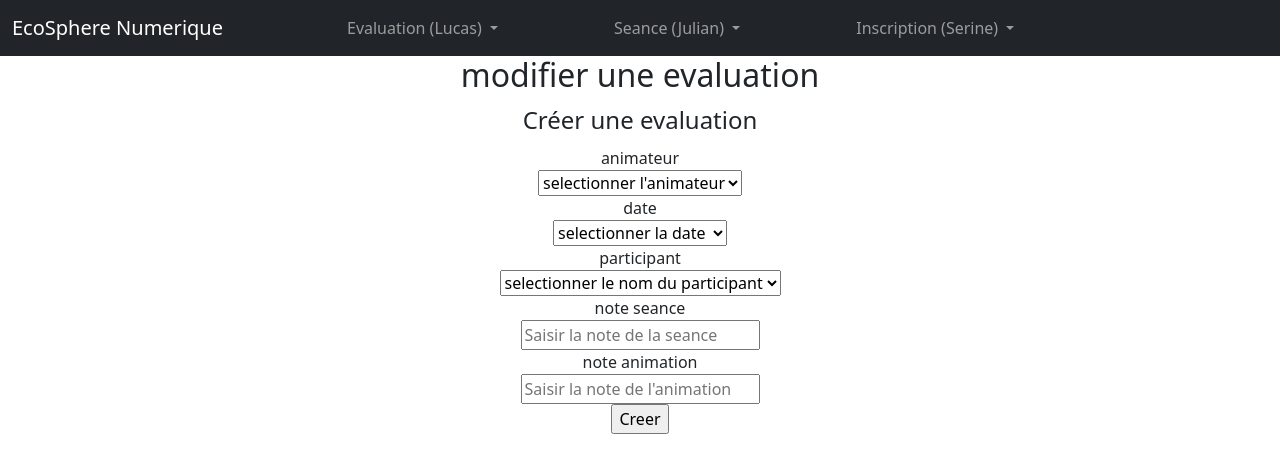
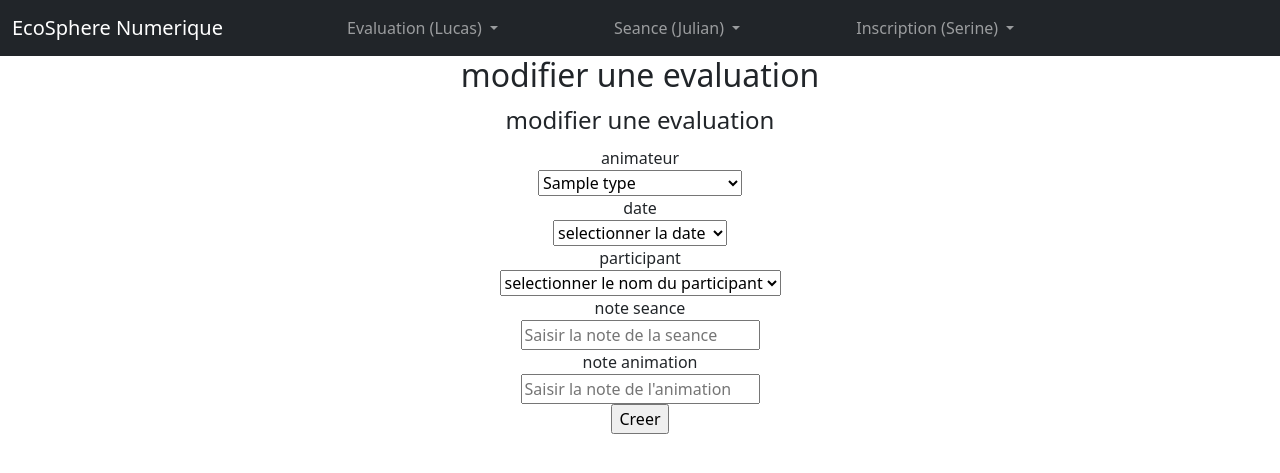
Before and after one commit to Lucas-Requena/ecosphere, a Flask app: template ecosphere/templates/Evaluation/edit_evaluation.html in a window 1280 px wide. Shown: the top 473 px of the page. Run offline with Flask 3, Linux system fonts and the light colour scheme; the template is opened without the code that fills it: most values are stand-ins (such as "Sample title", 1, 10 or a date in 2020); some libraries are stand-ins or nearby versions.

Commit message:
edit mémoire valeur fini

```diff
--- a/ecosphere/app.py
+++ b/ecosphere/app.py
@@ -48,7 +48,7 @@
     evaluations = mycursor.fetchall()
     return render_template('Evaluation/show_evaluation.html', evaluation=evaluations)
 
-@app.route('/animation/delete', methods=['GET'])
+@app.route('/evaluation/delete', methods=['GET'])
 def delete_evaluation():
     print('''suppression d'une evaluation''')
     id = request.args.get('id')
@@ -63,7 +63,7 @@
     get_db().commit()
     return redirect('/evaluation/show')
 
-@app.route('/animation/add', methods=['GET'])
+@app.route('/evaluation/add', methods=['GET'])
 def add_evaluation():
     mycursor = get_db().cursor()
     sql='''SELECT DISTINCT Animateur.N_Animateur, Animateur.Nom_Animateur
@@ -106,11 +106,47 @@
 
 @app.route('/animation/edit', methods=['GET'])
 def edit_evaluation():
-    pass
+    id = request.args.get('id')
+    mycursor = get_db().cursor()
+    sql = '''SELECT id_evaluation, N_Animateur, idSeance, idParticipant, Note_Seance, Note_Animation
+    FROM Evaluation
+    WHERE id_evaluation = %s'''
+    mycursor.execute(sql, (id))
+    evaluation = mycursor.fetchone()
+    sql = '''SELECT DISTINCT N_Animateur, Nom_Animateur
+    FROM Animateur'''
+    mycursor.execute(sql)
+    animateurs = mycursor.fetchall()
+    sql = '''SELECT DISTINCT id_Seance, DateSeance
+    FROM Seance'''
+    mycursor.execute(sql)
+    seances = mycursor.fetchall()
+    sql = '''SELECT DISTINCT idParticipant, Nom_Participant
+    FROM Participant'''
+    mycursor.execute(sql)
+    participants = mycursor.fetchall()
+    return render_template('Evaluation/edit_evaluation.html',evaluation=evaluation,animateurs=animateurs,seances=seances,participants=participants)
+
 
 @app.route('/animation/edit', methods=['POST'])
 def valid_edit_evaluation():
-    pass
+
+    Nom_Animateur = request.form.get('Nom_Animateur', '')
+    DateSeance = request.form.get('DateSeance', '')
+    Nom_Participant = request.form.get('Nom_Participant', '')
+    Note_Seance = request.form.get('Note_Seance', '')
+    Note_Animation = request.form.get('Note_Animation', '')
+    id_evaluation = request.form.get('id_evaluation', '')
+    mycursor = get_db().cursor()
+    sql = '''UPDATE Evaluation
+    SET N_Animateur = %s, idSeance = %s, idParticipant = %s,
+    Note_Seance = %s, Note_Animation = %s
+    WHERE id_evaluation = %s'''
+    tuple_sql = (Nom_Animateur, DateSeance, Nom_Participant, Note_Seance, Note_Animation, id_evaluation)
+    mycursor.execute(sql, tuple_sql)
+    get_db().commit()
+    return redirect('/evaluation/show')
+
 
 ###Seance###
 
--- a/ecosphere/templates/Evaluation/edit_evaluation.html
+++ b/ecosphere/templates/Evaluation/edit_evaluation.html
@@ -1,39 +1,40 @@
 {% extends 'layout.html' %}
 
 {% block title %}
-    <title>ajouter une evaluation</title>
+    <title>modifier une evaluation</title>
 {% endblock %}
 
 {% block body %}
   <h2>modifier une evaluation</h2>
-  <form method="post" action="/animation/add" >
+  <form method="post" action="/animation/edit" >
     <fieldset>
-        <legend> Créer une evaluation</legend>
+        <legend> modifier une evaluation</legend>
+        <input type="hidden" name="id_evaluation" value="{{ evaluation.id_evaluation }}">
         <label for="Nom_Animateur">animateur</label><br>
         <select name="Nom_Animateur" id="Nom_Animateur"   required>
             <option value="">selectionner l'animateur</option>
             {% for type in animateurs %}
-            <option value="{{ type.N_Animateur }}"> {{ type.Nom_Animateur }} </option>
+            <option value="{{ type.N_Animateur }}" {% if type.N_Animateur == evaluation.N_Animateur %}selected{% endif %}> {{ type.Nom_Animateur }} </option>
             {% endfor %}
         </select><br>
         <label for="DateSeance">date</label><br>
         <select name="DateSeance" id="DateSeance"   required>
             <option value="">selectionner la date</option>
             {% for type in seances %}
-            <option value="{{ type.id_Seance }}"> {{ type.DateSeance }} </option>
+            <option value="{{ type.id_Seance }}" {% if type.id_Seance == evaluation.idSeance %}selected{% endif %}> {{ type.DateSeance }} </option>
             {% endfor %}
             </select><br>
         <label for="Nom_Participant">participant</label><br>
         <select name="Nom_Participant" id="Nom_Participant"   required>
             <option value="">selectionner le nom du participant</option>
             {% for type in participants %}
-            <option value="{{ type.idParticipant }}"> {{ type.Nom_Participant }} </option>
+            <option value="{{ type.idParticipant }}" {% if type.idParticipant == evaluation.idParticipant %}selected{% endif %}> {{ type.Nom_Participant }} </option>
             {% endfor %}
             </select><br>
         <label for="Note_Seance">note seance</label><br>
-        <input id="Note_Seance" type="number" name="Note_Seance" size="18" value="" placeholder="Saisir la note de la seance" required><br>
+        <input id="Note_Seance" type="number" name="Note_Seance" size="18" value="{{ evaluation.Note_Seance }}" placeholder="Saisir la note de la seance" required><br>
         <label for="Note_Animation">note animation</label><br>
-        <input id="Note_Animation" type="number" name="Note_Animation" size="18" value="" placeholder="Saisir la note de l'animation" required><br>
+        <input id="Note_Animation" type="number" name="Note_Animation" size="18" value="{{ evaluation.Note_Animation }}" placeholder="Saisir la note de l'animation" required><br>
 
         <input type="submit" value="Creer" name="Valider" >
     </fieldset>
--- a/ecosphere/templates/Evaluation/show_evaluation.html
+++ b/ecosphere/templates/Evaluation/show_evaluation.html
@@ -27,7 +27,7 @@
                <td>{{ ligne.Note_Animation }}</td>
 
                   <td>
-                      <a href="/genre-film/edit?id={{ ligne.id }}">editer</a>&nbsp;
+                      <a href="/animation/edit?id={{ ligne.id }}">editer</a>&nbsp;
                       <a href="/animation/delete?id={{ ligne.id }}" >supprimer</a>
                   </td>
            </tr>
```
